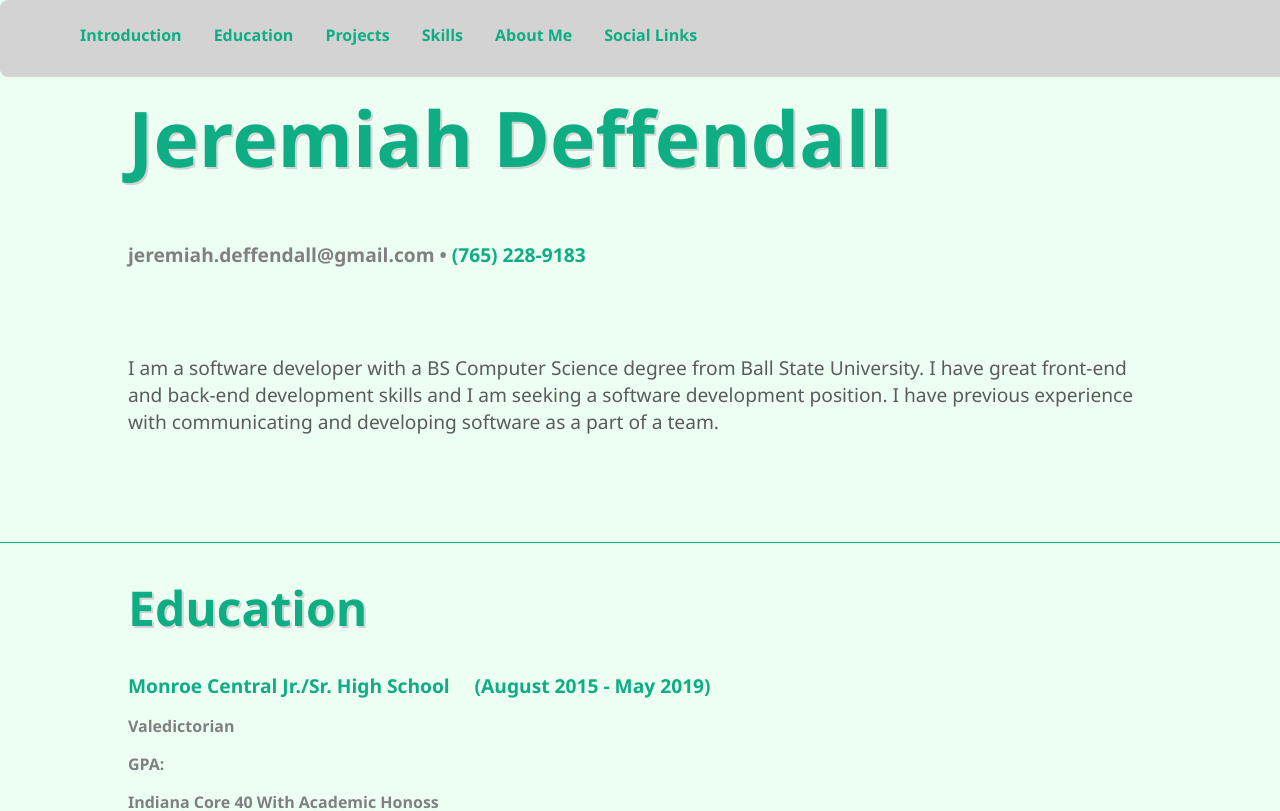
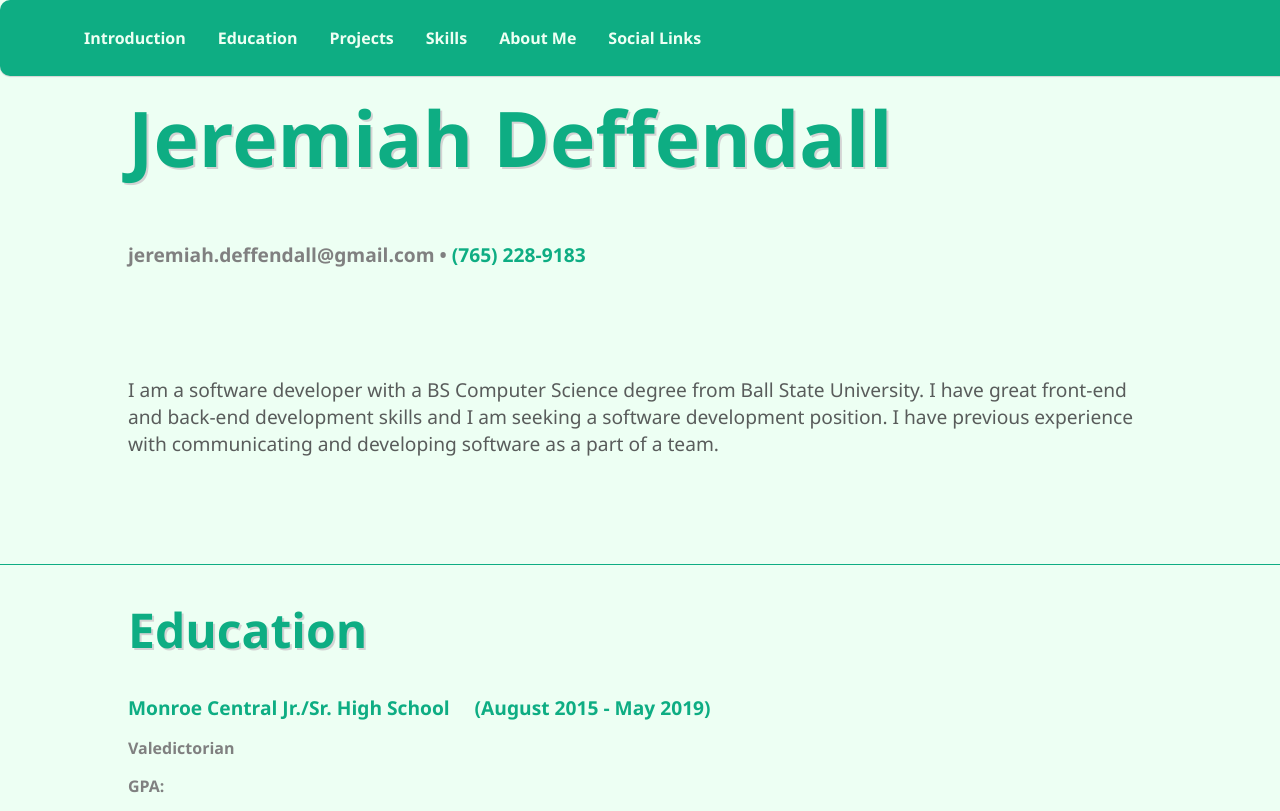
Before and after one commit to jddeffendal2/jddeffendal2.github.io, a Vue app in the folder portfolio-page/: page / in a window 1280 px wide. Shown: the top 811 px of the page. Built offline with nearby package versions, Linux system fonts and the light colour scheme.

Commit message:
improve navbar

```diff
--- a/portfolio-page/src/components/MyPortfolio.vue
+++ b/portfolio-page/src/components/MyPortfolio.vue
@@ -9,8 +9,7 @@
   <div class="mainDiv">
     <div class="header" id="intro">
       <h1 class="nameHeader">Jeremiah Deffendall</h1>
-      <p class="email">jeremiah.deffendall@gmail.com &#x2022;</p>
-      <p class="phoneNumber"> (765) 228-9183</p>
+      <div class="email">jeremiah.deffendall@gmail.com &#x2022; <p class="phoneNumber"> (765) 228-9183</p></div>
       <br/><br/><br/><br/>
       <p class="summary"> I am a software developer with a BS Computer Science degree from Ball State University.
         I have great front-end and back-end development skills and I am seeking a software
@@ -156,7 +155,6 @@
     margin-left: 10%;
   }
   .email {
-    display: inline;
     font-size: 1.2rem;
     color: gray;
     font-weight: bold;
--- a/portfolio-page/src/components/Navbar.vue
+++ b/portfolio-page/src/components/Navbar.vue
@@ -1,45 +1,63 @@
-<script setUp></script>
-
 <template>
     <div class="nav">
-        <nav class="nav-bar">
-            <ul>
-                <div class="flexStart">
-                    <li><a href="#intro" class="active">Introduction</a></li>
-                    <li><a href="#education">Education</a></li>
-                    <li><a href="#projects">Projects</a></li>
-                    <li><a href="#skills">Skills</a></li>
-                    <li><a href="#aboutMe">About Me</a></li>
-                    <li><a href="#socialLinks">Social Links</a></li>
-                </div>
-                <li class="flexEnd"><a href="" id="threeLines">
-                        &equiv;
-                    </a>
-                </li>
-            </ul>
+        <nav class="nav-bar" v-if="!isActive">
+            <div class="flexStart">
+                <a href="" id="threeLines" @click="openNavbar">
+                    &equiv;
+                </a>
+            </div>
+            <div class="flexMiddle">
+                <a href="#intro" class="active">Introduction</a>
+                <a href="#education">Education</a>
+                <a href="#projects">Projects</a>
+                <a href="#skills">Skills</a>
+                <a href="#aboutMe">About Me</a>
+                <a href="#socialLinks">Social Links</a>
+            </div>
+            <div class="flexEnd"></div>
+        </nav>
+        <nav class="expandedNavbar" v-else>
+            <p> hello</p>
         </nav>
     </div>
 </template>
 
+<script setup>
+import { ref } from "vue";
+
+ const isActive = ref(false);
+
+
+const openNavbar = function () {
+    isActive.value = true;
+}
+
+
+</script>
+
 <style scoped>
 .nav-bar {
-    background-color: lightgray;
+    background-color: #0ead83;
     box-shadow: 0 1px 1px lightgray;
     height: 60px;
-    border-radius: 8px;
+    border-radius: 10px;
     padding: 8px 24px;
     position: fixed;
     top: 0;
     width: 100%;
     display: flex;
+    gap: 0;
 }
 
-.nav-bar .icon {
-    display: none;
-}
-
-.nav-bar ul {
-    list-style: none;
+.expandedNavbar {
+    background-color: #0ead83;
+    box-shadow: 0 1px 1px lightgray;
+    height: 100px;
+    border-radius: 10px;
+    padding: 8px 24px;
+    position: fixed;
+    top: 0;
+    width: 100%;
 }
 
 .flexStart {
@@ -49,22 +67,31 @@
     justify-content: flex-start;
 }
 
+.flexMiddle {
+    align-content: center;
+    align-items: center;
+    display: flex;
+    justify-content: center;
+  }
 .flexEnd {
     align-content: center;
     align-items: center;
     display: flex;
-    justify-content: center;
+    justify-content: flex-end;
 }
 .nav-bar a {
-    /* float: left; */
-    /* display: block; */
+    display: block;
     padding: 8px 16px;
     text-decoration: none;
     font-weight: bold;
-    color: #0ead83;
+    color: #edfff3;
 }
+
+a:hover {
+    color: gray;
+}
+
 #threeLines {
-    /* font-size:20px; */
     transform: scale(1.8, 1.5);
     visibility: hidden;
 }
```
Also changed, not shown: 5 other files (tests, documents, lock files or other folders).
